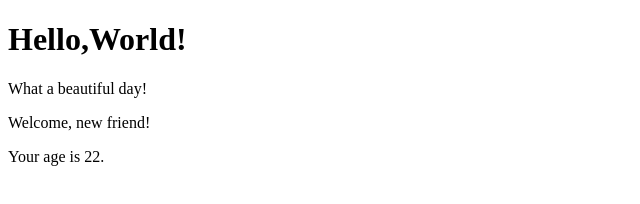
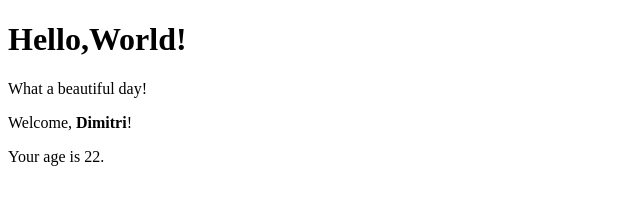
Before and after one commit to CeciliaFabiole/REACT, a React (Create React App) app in the folder react-complete-exercises/: page / in a window 1280 px wide. Shown: the top 204 px of the page, without its empty margins (0-640 px from the left). Built offline with nearby package versions, Linux system fonts and the light colour scheme.

Commit message:
feat: add props-04

```diff
--- a/react-complete-exercises/src/App.js
+++ b/react-complete-exercises/src/App.js
@@ -17,7 +17,11 @@ export function App(){
     return(
         <div>
             <Hello/>
-            <Welcome age={22}/>
+            <Welcome name={<strong>Dimitri</strong>} age={22}/>
+            {/* Il mio tutor mi aveva consigliato di scriverla così:
+            <Welcome name={()=><strong>Dimitri</strong>} age={22}/>
+            ma non funziona. Come faccio a farla funzionare? Dove
+            la richiamo? */}
         </div>
     )
 }
```
Also changed, not shown: 1 other file (tests, documents, lock files or other folders).
